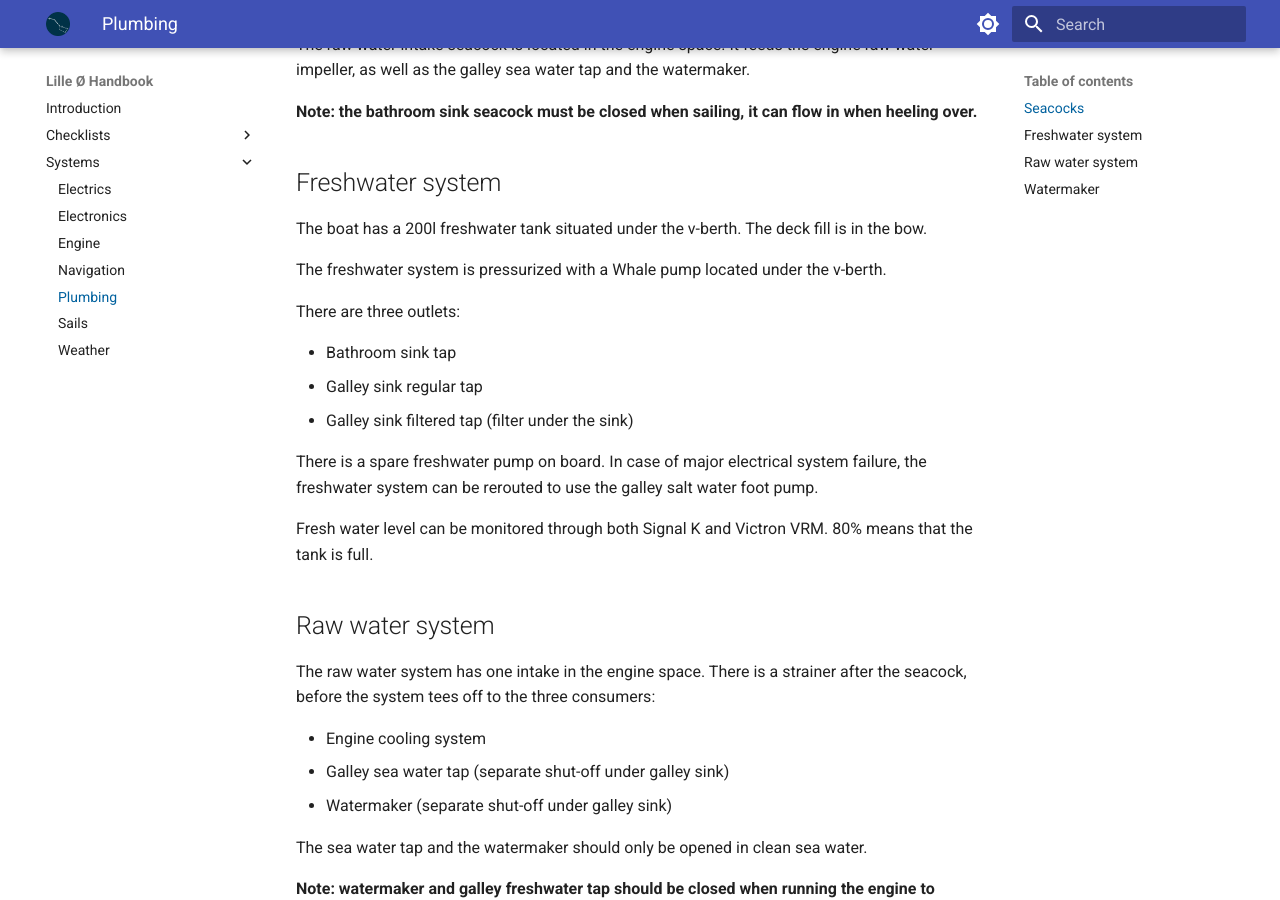
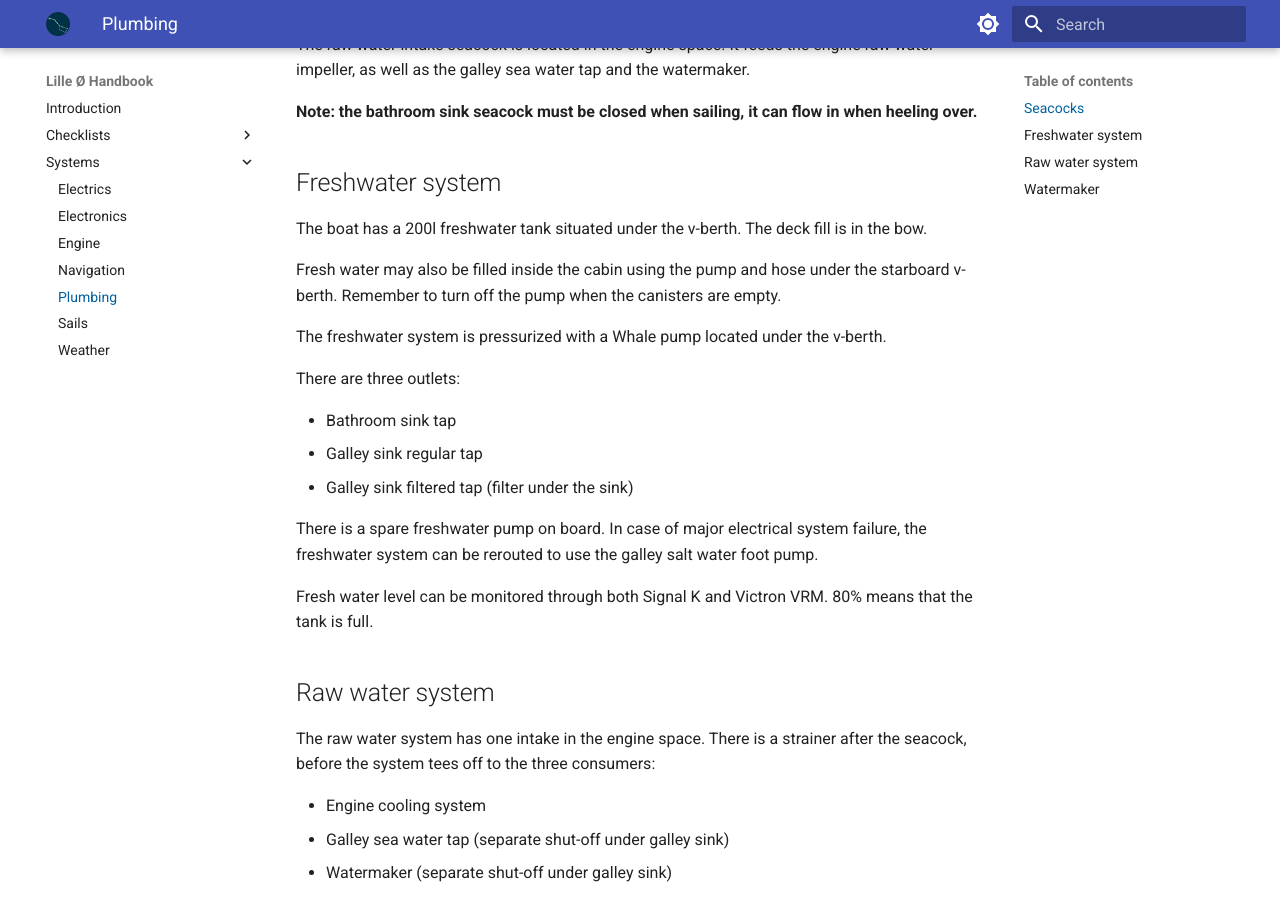
Before and after one commit to meri-imperiumi/handbook, an MkDocs documentation site: the page built from docs/systems/plumbing.md, in a window 1280 px wide and 900 px high, scrolled down 1314 px. Built offline with MkDocs 1.6.1 and Material for MkDocs 9.7.7, drawn with Linux system fonts in a browser that asks for light colours.

Commit message:
Fresh water indoor fill pump

```diff
--- a/docs/systems/plumbing.md
+++ b/docs/systems/plumbing.md
@@ -17,6 +17,8 @@ The raw water intake seacock is located in the engine space. It feeds the engine
 ## Freshwater system
 
 The boat has a 200l freshwater tank situated under the v-berth. The deck fill is in the bow.
+
+Fresh water may also be filled inside the cabin using the pump and hose under the starboard v-berth. Remember to turn off the pump when the canisters are empty.
 
 The freshwater system is pressurized with a Whale pump located under the v-berth.
 
```
